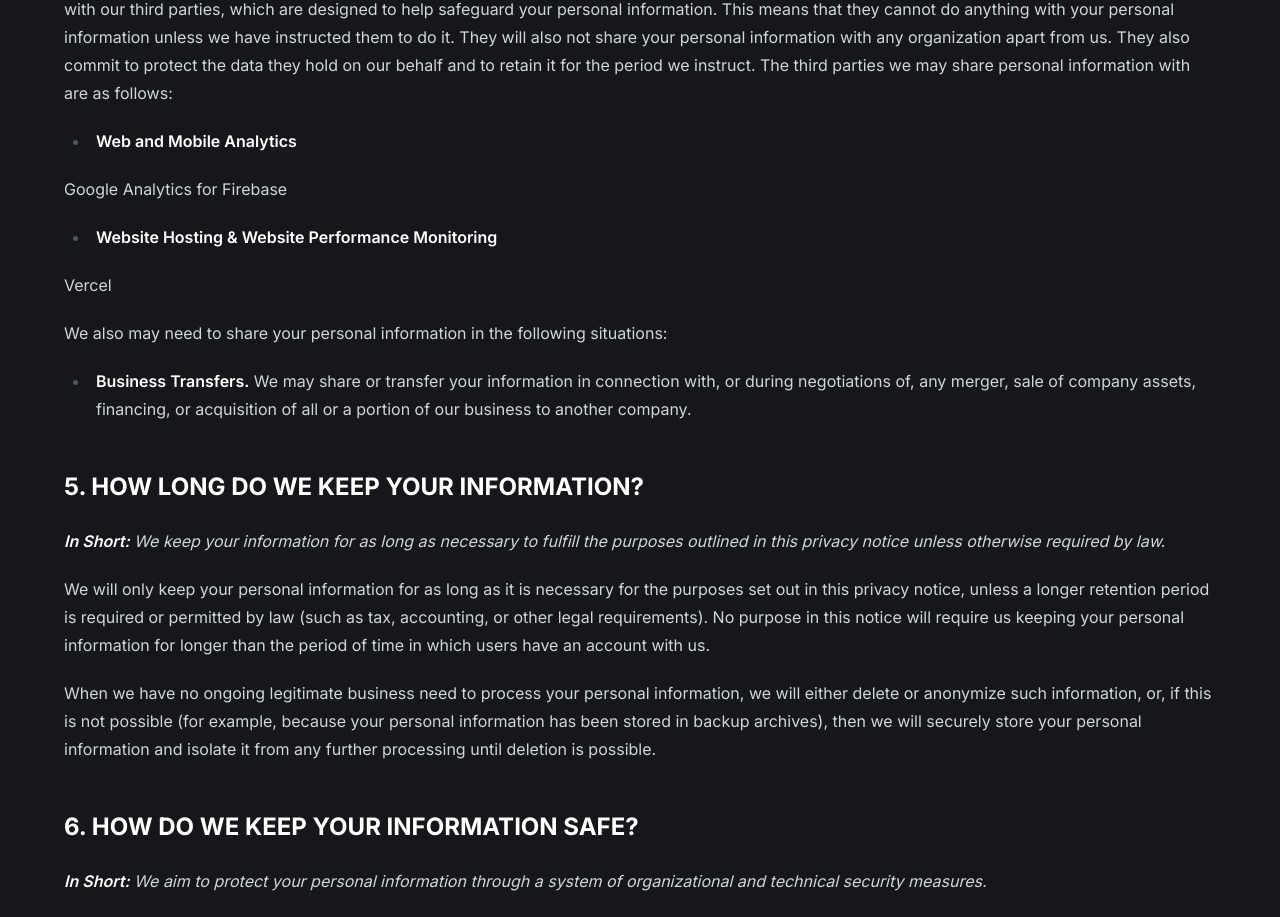
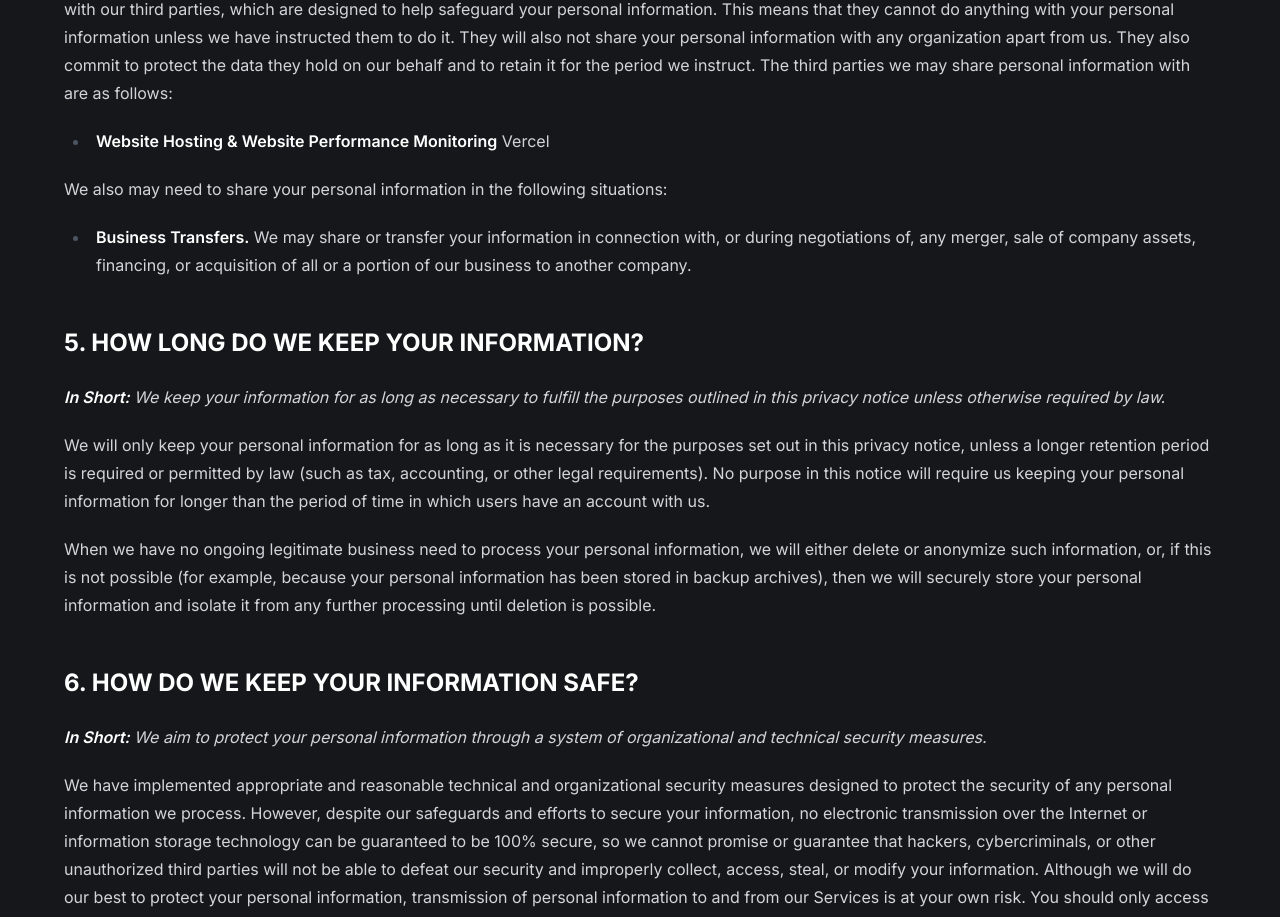
Before and after one commit to zaidmukaddam/yoursanonymously, a Next.js app in the folder apps/web/: page /privacy-policy in a window 1280 px wide. Shown: the part 4557-5474 px from the top of the page. Built offline with nearby package versions, Linux system fonts and the light colour scheme; no server answers.

Commit message:
Fix privacy policy

```diff
--- a/apps/web/src/constants.ts
+++ b/apps/web/src/constants.ts
@@ -170,13 +170,8 @@ In some exceptional cases, we may be legally permitted under applicable law to p
 
 **Vendors, Consultants, and Other Third-Party Service Providers.** We may share your data with third-party vendors, service providers, contractors, or agents ("**third parties**") who perform services for us or on our behalf and require access to such information to do that work. We have contracts in place with our third parties, which are designed to help safeguard your personal information. This means that they cannot do anything with your personal information unless we have instructed them to do it. They will also not share your personal information with any organization apart from us. They also commit to protect the data they hold on our behalf and to retain it for the period we instruct. The third parties we may share personal information with are as follows:
 
--   **Web and Mobile Analytics**
-
-Google Analytics for Firebase
-
 -   **Website Hosting & Website Performance Monitoring**
-
-Vercel
+    Vercel
 
 We also may need to share your personal information in the following situations:
 
```
